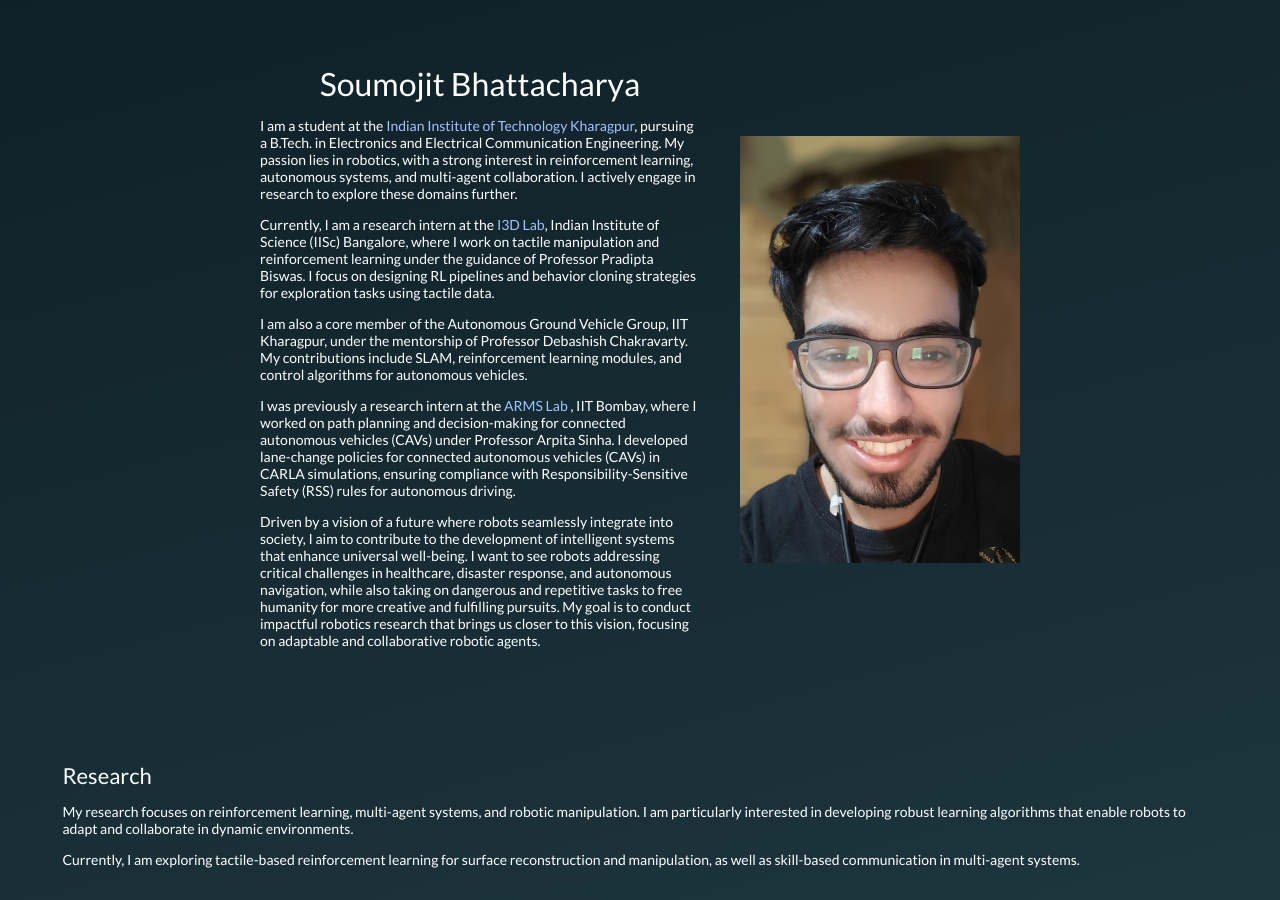
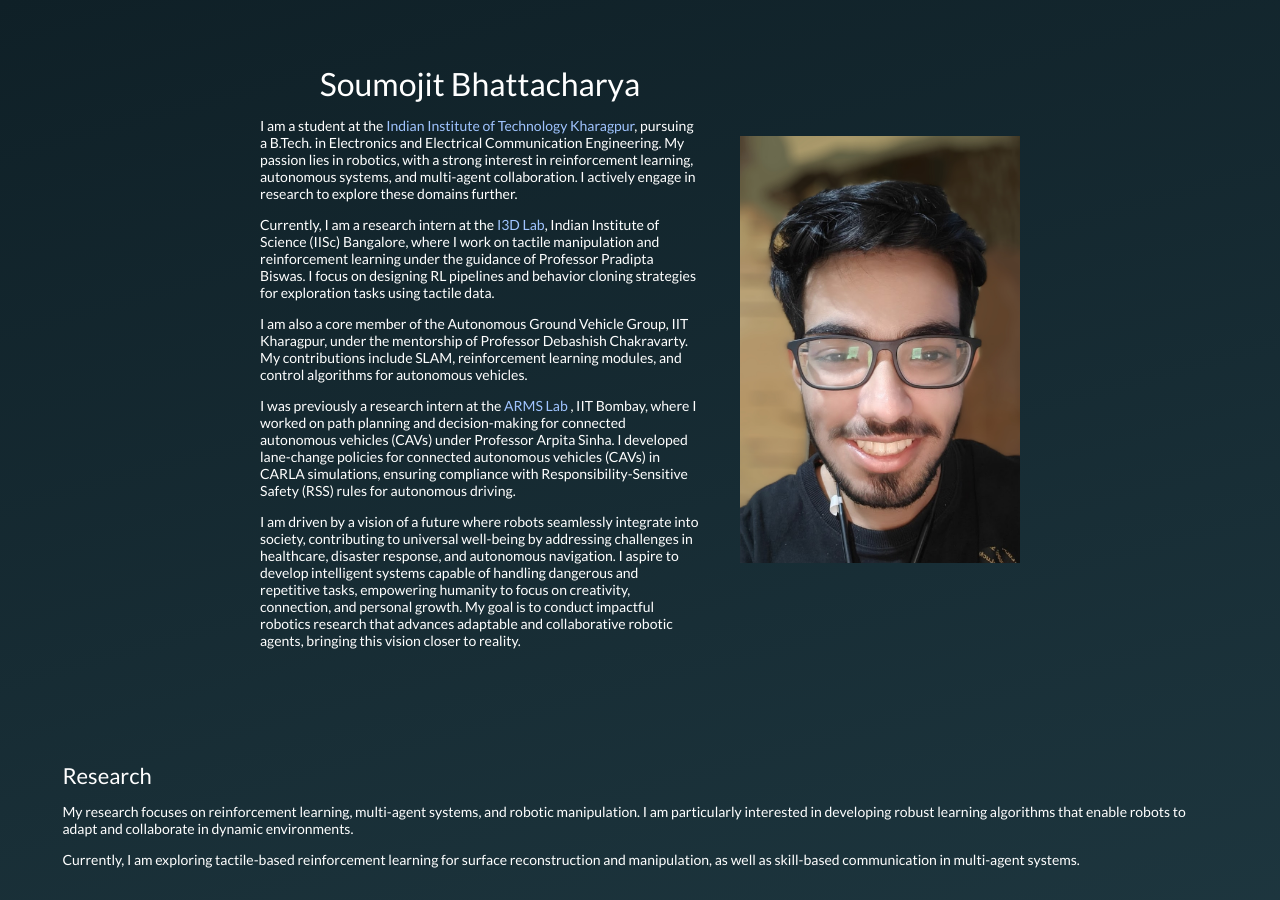
Before and after one commit to BabaYaga840/BabaYaga840.github.io, a Jekyll site: the page built from _posts/2024-12-11-MAPF.markdown, in a window 1280 px wide and 900 px high. Built offline with Jekyll 4.4.1, drawn with Linux system fonts in a browser that asks for light colours.

Commit message:
Update default.html

```diff
--- a/_layouts/default.html
+++ b/_layouts/default.html
@@ -74,7 +74,7 @@
     I was previously a research intern at the <a href="https://www.sc.iitb.ac.in/robotics/"> ARMS Lab </a> , IIT Bombay, where I worked on path planning and decision-making for connected autonomous vehicles (CAVs) under Professor Arpita Sinha. I developed lane-change policies for connected autonomous vehicles (CAVs) in CARLA simulations, ensuring compliance with Responsibility-Sensitive Safety (RSS) rules for autonomous driving.
 </p>
 <p>
-    Driven by a vision of a future where robots seamlessly integrate into society, I aim to contribute to the development of intelligent systems that enhance universal well-being. I want to see robots addressing critical challenges in healthcare, disaster response, and autonomous navigation, while also taking on dangerous and repetitive tasks to free humanity for more creative and fulfilling pursuits. My goal is to conduct impactful robotics research that brings us closer to this vision, focusing on adaptable and collaborative robotic agents.
+  I am driven by a vision of a future where robots seamlessly integrate into society, contributing to universal well-being by addressing challenges in healthcare, disaster response, and autonomous navigation. I aspire to develop intelligent systems capable of handling dangerous and repetitive tasks, empowering humanity to focus on creativity, connection, and personal growth. My goal is to conduct impactful robotics research that advances adaptable and collaborative robotic agents, bringing this vision closer to reality.
 </p>
               </td>
               <td style="padding:2.5%;width:40%;max-width:40%">
```
